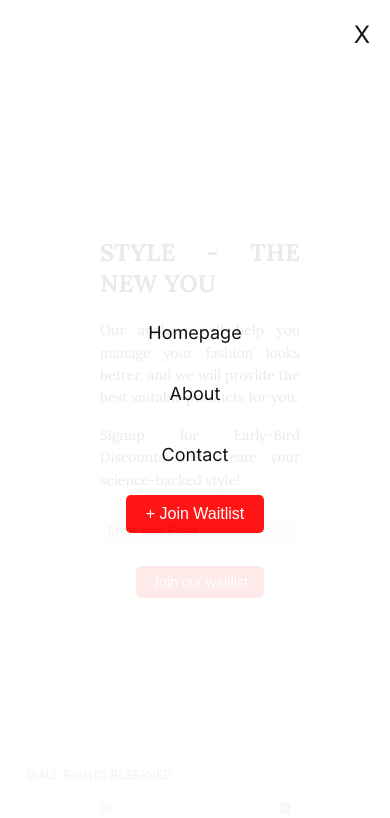
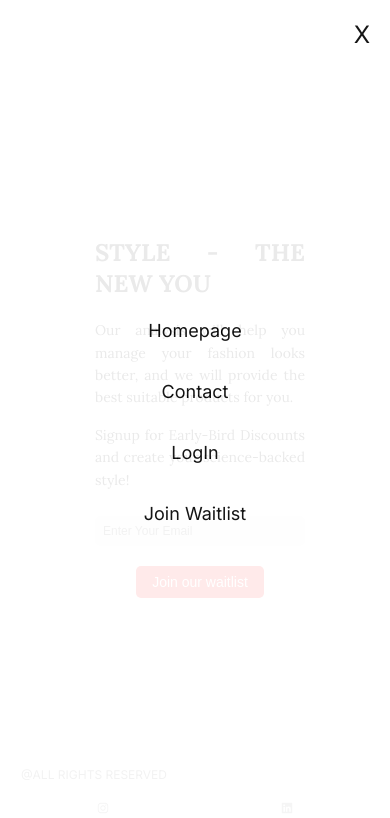
Before and after one commit to Omramanuj/nomorede_vercel, a Next.js app: page / in a window 390 px wide. Both pictures are taken after a click on the element 350 px from the left and 40 px from the top of the page. Shown: the top 818 px of the page. Built offline with nearby package versions, Linux system fonts and the light colour scheme.

Commit message:
responsive design

```diff
--- a/src/app/globals.css
+++ b/src/app/globals.css
@@ -85,6 +85,8 @@ a {
 @media screen and (max-width: 640px) {
   .wrapper {
     max-width: 572px;
+    padding-left: 5px;
+    padding-right: 5px;
   }
 }
 
--- a/src/components/authLinks/AuthLinks.jsx
+++ b/src/components/authLinks/AuthLinks.jsx
@@ -31,21 +31,10 @@ export const AuthLinks = () => {
             {open && (
                 <div className={styles.responsiveMenu}>
                     <div className={styles.closeButton} onClick={closeMenu}>X</div>
-                    <Link href="/" className={styles.responsiveLink} onClick={closeMenu}>Homepage</Link>
-                    <Link href="/about" className={styles.responsiveLink} onClick={closeMenu}>About</Link>
-                    <Link href="/contact" className={styles.responsiveLink} onClick={closeMenu}>Contact</Link>
-                    {status === "notauthenticated" ? (
-                        <Link href="/login" onClick={closeMenu}>
-                            <button className={styles.responsiveButton}>
-                                + Join Waitlist
-                            </button>
-                        </Link>
-                    ) : (
-                        <>
-                            <Link href="/write" className={styles.responsiveLink} onClick={closeMenu}>Write</Link>
-                            <span className={styles.responsiveLink} onClick={closeMenu}>Logout</span>
-                        </>
-                    )}
+                    <Link href="/Home" className={styles.responsiveLink} onClick={closeMenu}>Homepage</Link>
+                    <Link href="/contactUs" className={styles.responsiveLink} onClick={closeMenu}>Contact</Link>
+                    <Link href="/LogIn" className={styles.responsiveLink} onClick={closeMenu}>LogIn</Link>
+                    <Link href="/joinWaitlist" className={styles.responsiveLink} onClick={closeMenu}>Join Waitlist</Link>
                 </div>
             )}
         </div>
```
